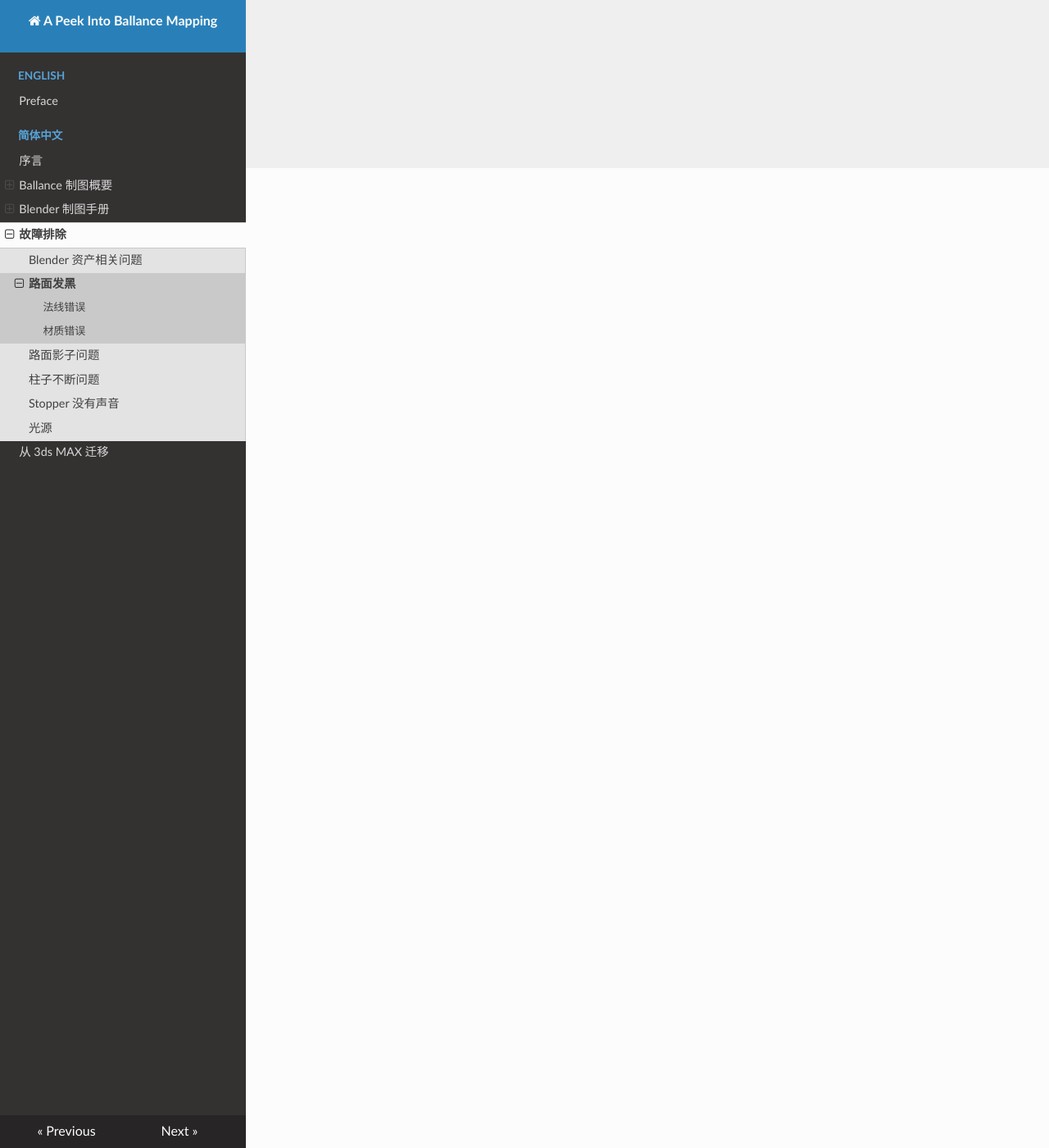
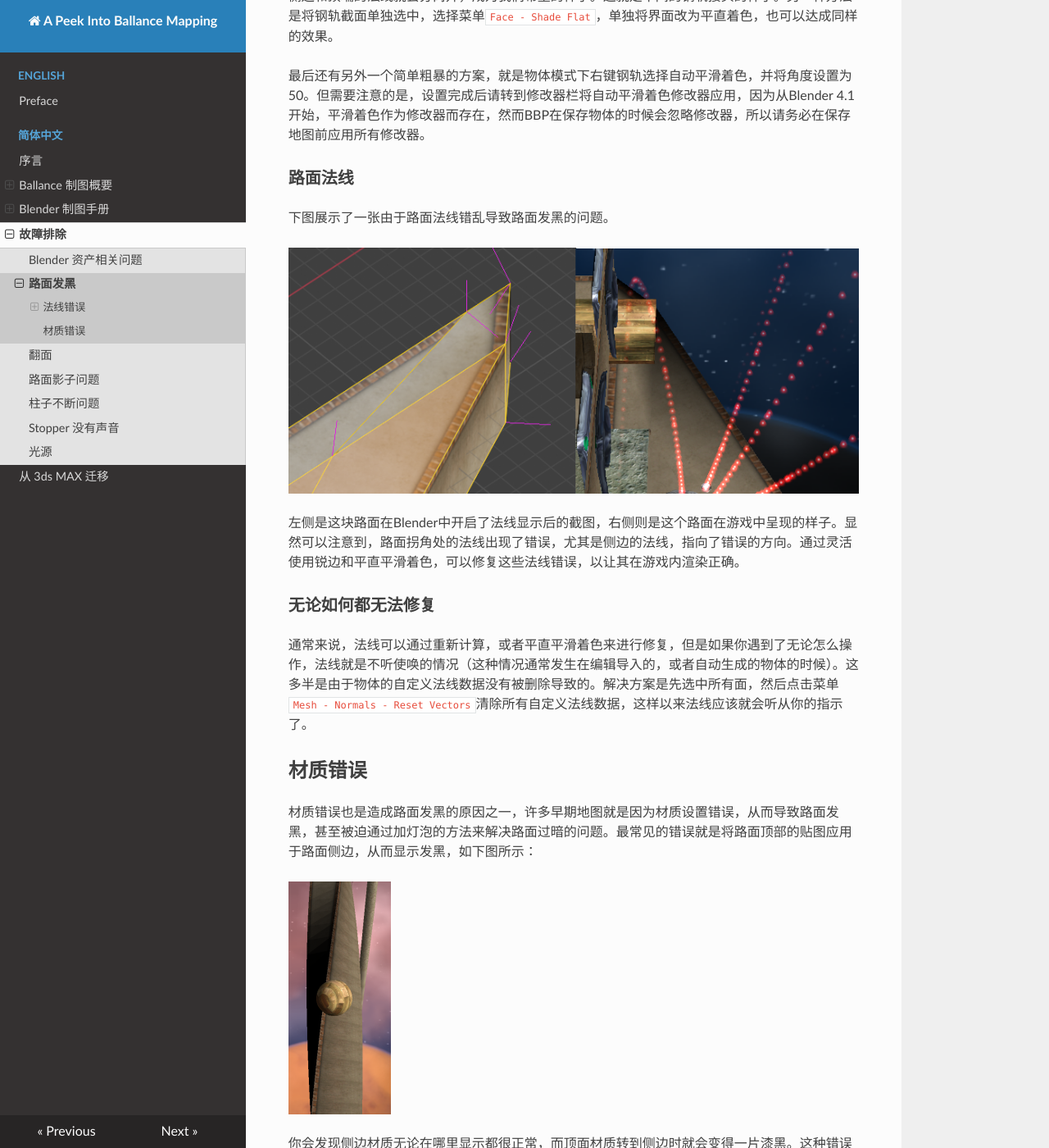
Before and after one commit to yyc12345/A-Peek-Into-Ballance-Mapping, an MkDocs documentation site: the page built from docs/zh-cn/trouble-shooting/black.md, in a window 1280 px wide and 1400 px high, scrolled down 1195 px. Shown: the whole window at 82% size. Built offline with MkDocs 1.6.1, drawn with Linux system fonts in a browser that asks for light colours; nearby versions of some CDN libraries; some of the changed text lies outside the part shown.

```diff
--- a/docs/zh-cn/trouble-shooting/black.md
+++ b/docs/zh-cn/trouble-shooting/black.md
@@ -6,8 +6,38 @@
 
 ## 法线错误
 
-TODO
+### 钢轨接头
+
+钢轨接头处的法线是新手最容易出错的地方，即最容易产生黑色斑点的地方，下图展示了如何打开法线显示和钢轨接头法线的常见错误。
+
+![rail_cap_normal](../../imgs/rail_cap_normal.png)
+
+为了显示法线，我们首先要进入编辑模式，然后打开右上角视图叠加层面板（箭头1），然后找到Normal栏，点击勾选第二个法线显示选项（箭头2），这将打开分立法线显示。然后在右侧调整法线显示长度，直到3D视图中粉红色法线的长度合适为止。
+
+图中从左到右分别展示了：错误的钢轨接头法线，以及使用两种不同解决方案改出的正确钢轨接头法线。通常来说，我们希望钢轨平滑，因此很自然地会右键钢轨选择自动平滑，但这样操作会导致钢轨接头处的法线被平滑了，这不是我们想要的，为了将最左侧的错误转换到右侧的正确法线，一种解决方案是选择接头的边线，然后选择菜单`Edge - Makr Sharp`，将它们标记成锐边，这样钢轨的侧边和顶端的法线就会分离开，成为我们希望的样子。这就是中间的钢轨接头的样子。另一种方法是将钢轨截面单独选中，选择菜单`Face - Shade Flat`，单独将界面改为平直着色，也可以达成同样的效果。
+
+最后还有另外一个简单粗暴的方案，就是物体模式下右键钢轨选择自动平滑着色，并将角度设置为50。但需要注意的是，设置完成后请转到修改器栏将自动平滑着色修改器应用，因为从Blender 4.1开始，平滑着色作为修改器而存在，然而BBP在保存物体的时候会忽略修改器，所以请务必在保存地图前应用所有修改器。
+
+### 路面法线
+
+下图展示了一张由于路面法线错乱导致路面发黑的问题。
+
+![black_floor](../../imgs/black_floor.png)
+
+左侧是这块路面在Blender中开启了法线显示后的截图，右侧则是这个路面在游戏中呈现的样子。显然可以注意到，路面拐角处的法线出现了错误，尤其是侧边的法线，指向了错误的方向。通过灵活使用锐边和平直平滑着色，可以修复这些法线错误，以让其在游戏内渲染正确。
+
+### 无论如何都无法修复
+
+通常来说，法线可以通过重新计算，或者平直平滑着色来进行修复，但是如果你遇到了无论怎么操作，法线就是不听使唤的情况（这种情况通常发生在编辑导入的，或者自动生成的物体的时候）。这多半是由于物体的自定义法线数据没有被删除导致的。解决方案是先选中所有面，然后点击菜单`Mesh - Normals - Reset Vectors`清除所有自定义法线数据，这样以来法线应该就会听从你的指示了。
 
 ## 材质错误
 
-TODO
+材质错误也是造成路面发黑的原因之一，许多早期地图就是因为材质设置错误，从而导致路面发黑，甚至被迫通过加灯泡的方法来解决路面过暗的问题。最常见的错误就是将路面顶部的贴图应用于路面侧边，从而显示发黑，如下图所示：
+
+![black_side](../../imgs/black_side.png)
+
+你会发现侧边材质无论在哪里显示都很正常，而顶面材质转到侧边时就会变得一片漆黑。这种错误实际上是由Ballance光照系统导致的，Ballance游戏中的主光源是一个带有倾斜角度的太阳光，因此被太阳光照射不到的一面就会完全是黑色，需要将材质中的Emissive选项设置成偏白色来弥补这种丑陋。这正是路面侧边材质所做的。如果直接将路面顶部这种没有白色Emissive弥补的材质直接应用于侧面，理所当然地会发黑。
+
+解决方案有两种，一是打开官方的关卡，看看其他人在相似结构中设置的材质数值是多少，这是一个普适的解决方案。另一个解决方案则是利用BBP插件中内置的BMERevenge路面创建功能。BMERevenge路面创建功能为了能够创建高度大于5的路面，配置了两个特殊的材质：`BMELightingFloorTopBorder`和`BMELightingFloorTopBirderless`。如果你曾经在地图文件中插入了高度大于5的路面，这两个材质则会自动被生成。你可以直接利用这两个材质来进行创建，它们尽管看起来是路面顶部材质，但在侧边可以正常显示，不会发黑。
+
+顺带一提，如果你仔细观察Level 2开头的倾斜木板，你会发现向左倾斜的和向右倾斜的木板的上表面的材质是不同的，两者有细微的差别，这正是对阳光的一种弥补，通过这种弥补，强行让它们在游戏里看起来没有差别。
--- a/mkdocs.yml
+++ b/mkdocs.yml
@@ -21,10 +21,13 @@ nav:
       - '合并顶点注意事项': 'zh-cn/blender/merge-vertices.md'
       - '禁止缩放物理化的物体': 'zh-cn/blender/no-scaled-physicalized-object.md'
       - '无用物体清理': 'zh-cn/blender/unused-object.md'
+      - '梨栠式拖动创建': 'zh-cn/blender/liren-drag.md'
+      - '编辑材质': 'zh-cn/blender/modify-material.md'
       - '吸附功能详解': 'zh-cn/blender/snapping.md'
     - '故障排除':
       - 'Blender 资产相关问题': 'zh-cn/trouble-shooting/blender-assets.md'
       - '路面发黑': 'zh-cn/trouble-shooting/black.md'
+      - '翻面': 'zh-cn/trouble-shooting/flip.md'
       - '路面影子问题': 'zh-cn/trouble-shooting/shadow.md'
       - '柱子不断问题': 'zh-cn/trouble-shooting/transparent-column.md'
       - 'Stopper 没有声音': 'zh-cn/trouble-shooting/stopper-sound.md'
```
Also changed, not shown: docs/zh-cn/blender/liren-drag.md (added, +7 -0 lines), docs/zh-cn/blender/modify-material.md (added, +5 -0 lines), docs/zh-cn/trouble-shooting/flip.md (added, +11 -0 lines), docs/imgs/black_floor.png (added), docs/imgs/black_side.png (added), docs/imgs/flip.png (added), docs/imgs/rail_cap_normal.png (added).
